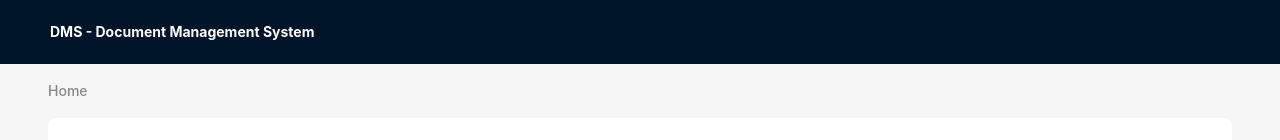
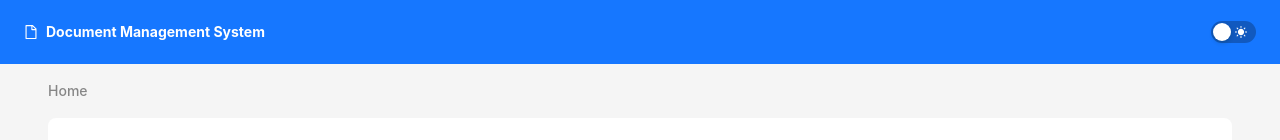
Before and after one commit to vaaniicx/dms, a React (Vite) app in the folder ui/: page / in a window 1280 px wide. Shown: the top 140 px of the page. Built offline with nearby package versions, Linux system fonts and the light colour scheme; no server answers.

Commit message:
theme toggle, header color

```diff
--- a/ui/src/Layout.tsx
+++ b/ui/src/Layout.tsx
@@ -1,12 +1,13 @@
-import { FileOutlined, DashboardOutlined } from '@ant-design/icons';
+import { FileOutlined, DashboardOutlined, MoonFilled, SunFilled } from '@ant-design/icons';
 import type { MenuProps } from 'antd';
-import { Breadcrumb, Layout, Menu, theme } from 'antd';
+import { Breadcrumb, Layout, Menu, Switch, theme } from 'antd';
 import type { BreadcrumbItemType } from 'antd/es/breadcrumb/Breadcrumb';
 import type { ItemType } from 'antd/es/menu/interface';
-import DocumentUpload from './pages/DocumentUpload';
 import { Link, Route, Routes, useLocation, useNavigate } from 'react-router';
 import DocumentDashboard from './pages/DocumentDashboard';
+import DocumentUpload from './pages/DocumentUpload';
 import DocumentSearch from './pages/DocumentSearch';
+import type { Dispatch, SetStateAction } from 'react';
 
 const { Header, Content, Footer, Sider } = Layout;
 
@@ -17,7 +18,12 @@ const breadCrumbs: Record<string, string> = {
   'document/search': 'Search Document',
 }
 
-function AppLayout() {
+interface AppLayoutProps {
+  isDarkMode: boolean;
+  onToggleDarkMode: Dispatch<SetStateAction<boolean>>;
+}
+
+function AppLayout({ isDarkMode, onToggleDarkMode }: AppLayoutProps) {
   const navigate = useNavigate();
   const location = useLocation();
   const path: string[] = location.pathname.split('/').filter(i => i);
@@ -35,9 +41,7 @@ function AppLayout() {
     { title: <Link to="/">Home</Link> },
     ...extraBreadcrumbItems,
   ];
-  const {
-    token: { colorBgContainer, borderRadiusLG },
-  } = theme.useToken();
+  const { token } = theme.useToken();
 
   const menuItems: MenuProps['items'] = [
     {
@@ -65,12 +69,27 @@ function AppLayout() {
     } as ItemType
   ];
 
+
   return (
     <Layout style={{ display: 'flex', minHeight: "100vh", width: '100vw' }}>
-      <Header style={{ alignItems: 'center' }}>
-        <div style={{ color: "white", fontWeight: "bold", marginRight: 20 }}>
-          DMS - Document Management System
+      <Header style={{
+        alignItems: 'center',
+        background: isDarkMode ? token.colorPrimaryActive : token.colorPrimary,
+        color: token.colorTextLightSolid,
+        display: 'flex',
+        justifyContent: 'space-between',
+        padding: '0 24px'
+      }}>
+        <div style={{ alignItems: 'center', display: 'flex', fontWeight: "bold", gap: 8 }}>
+          <FileOutlined /> Document Management System
         </div>
+        <Switch
+          checked={isDarkMode}
+          onChange={(checked) => onToggleDarkMode(checked)}
+          checkedChildren={<MoonFilled />}
+          unCheckedChildren={<SunFilled />}
+          aria-label="Toggle dark mode"
+        />
       </Header>
 
       <Layout style={{
@@ -83,11 +102,11 @@ function AppLayout() {
         <Layout
           style={{
             padding: '24px 0',
-            background: colorBgContainer,
-            borderRadius: borderRadiusLG
+            background: token.colorBgContainer,
+            borderRadius: token.borderRadiusLG
           }}
         >
-          <Sider width={216} style={{ background: colorBgContainer }}>
+          <Sider width={216} style={{ background: token.colorBgContainer }}>
             <Menu
               mode="inline"
               defaultSelectedKeys={['dashboardMenu']}
--- a/ui/src/main.tsx
+++ b/ui/src/main.tsx
@@ -1,14 +1,36 @@
-import { createRoot } from 'react-dom/client'
-import { BrowserRouter } from 'react-router'
+import { useState } from 'react';
+import { createRoot } from 'react-dom/client';
+import { BrowserRouter } from 'react-router';
 
 import AppLayout from './Layout';
-import './index.css'
+import './index.css';
 import { ConfigProvider, theme } from 'antd';
+
+function getSystemPrefersDark() {
+  if (typeof window === 'undefined' || typeof window.matchMedia !== 'function') {
+    return false;
+  }
+
+  return window.matchMedia('(prefers-color-scheme: dark)').matches;
+}
+
+function RootApp() {
+  const [isDarkMode, setIsDarkMode] = useState(() => getSystemPrefersDark());
+
+  return (
+    <ConfigProvider
+      theme={{ algorithm: isDarkMode ? theme.darkAlgorithm : theme.defaultAlgorithm }}
+    >
+      <AppLayout
+        isDarkMode={isDarkMode}
+        onToggleDarkMode={setIsDarkMode}
+      />
+    </ConfigProvider>
+  );
+}
 
 createRoot(document.getElementById('root')!).render(
   <BrowserRouter>
-    <ConfigProvider theme={{ algorithm: theme.defaultAlgorithm }}>
-      <AppLayout />
-    </ConfigProvider>
+    <RootApp />
   </BrowserRouter>,
 );
```
